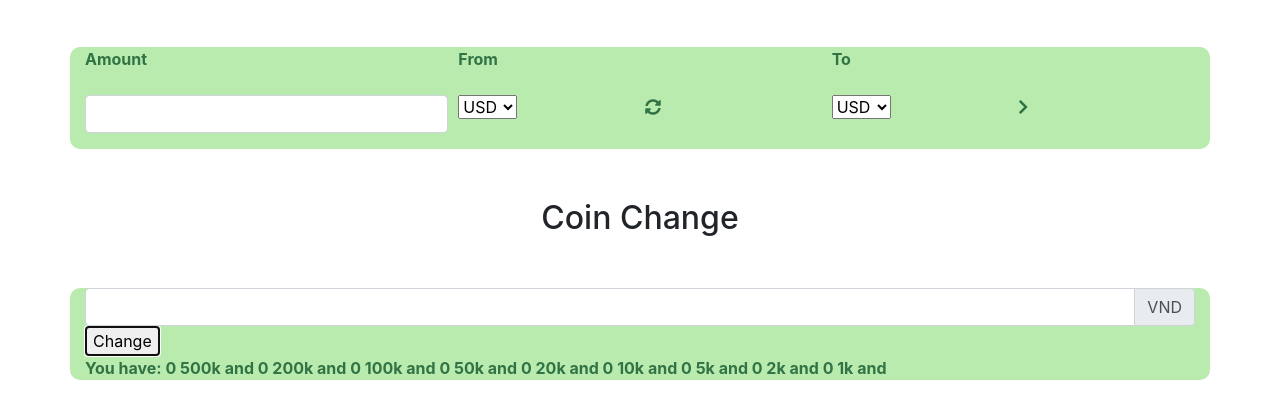
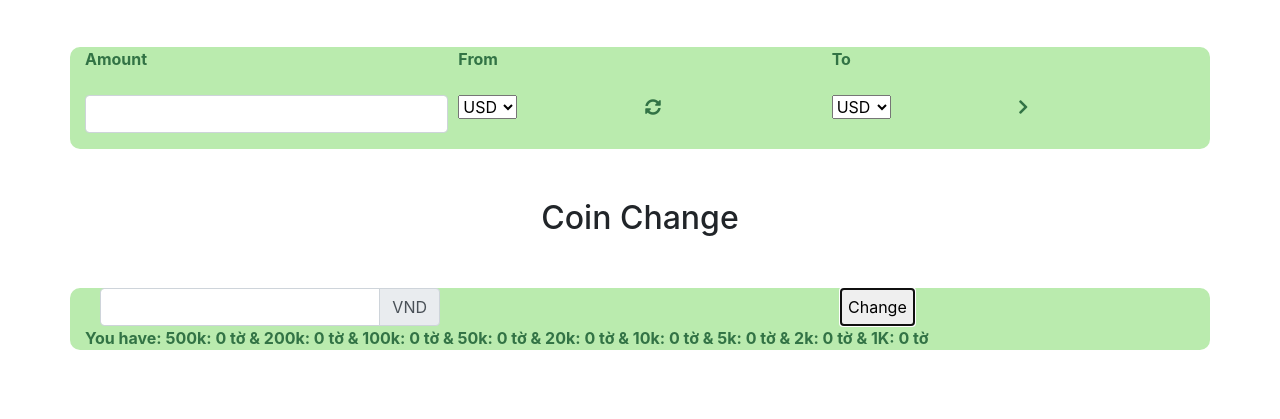
Before and after one commit to khanhlinhle/currency-convert-website, a plain HTML site: page index.html in a window 1280 px wide. Both pictures are taken after a click on the button "Change". Shown: the part 261-680 px from the top of the page. Drawn offline with nearby package versions, Linux system fonts and the light colour scheme.

Commit message:
finish the super rocket

```diff
--- a/css/styles.css
+++ b/css/styles.css
@@ -22,7 +22,7 @@ section {
     margin-bottom: 50px;
 }
 
-.input-group {
+.coin-change-box {
     display: flex;
-    justify-content: space-around;
+    justify-content: space-between;
 }
--- a/index.html
+++ b/index.html
@@ -59,16 +59,20 @@
             </div>
         </div>
     </section>
-    <section class="second-section">
+    <section>
         <h2 class="text-center">Coin Change</h2>
         <div class="container">
-            <div class="input-group">
-                <input type="text" class="form-control" aria-label="inputCoinChange" id="inputCoinChange">
-                <div class="input-group-append">
-                    <span class="input-group-text">VND</span>
+            <div class="coin-change-box">
+                <div class="input-group col-4">
+                    <input type="text" class="form-control" aria-label="inputCoinChange" id="inputCoinChange">
+                    <div class="input-group-append">
+                        <span class="input-group-text">VND</span>
+                    </div>
+                </div>
+                <div class="input-group col-4 offset-2">
+                    <button onclick="exchange()">Change</button>
                 </div>
             </div>
-            <button onclick="exchange()">Change</button>
             <div id="resultCoinChange">You have:</div>
     </section>
     <footer>
--- a/js/rocket.js
+++ b/js/rocket.js
@@ -34,13 +34,13 @@ function exchange() {
     }
 
     document.getElementById("resultCoinChange").innerHTML =
-        `You have: ${result.m500} 500k and
-                ${result.m200} 200k and
-                ${result.m100} 100k and
-                ${result.m50} 50k and
-                ${result.m20} 20k and
-                ${result.m10} 10k and
-                ${result.m5} 5k and
-                ${result.m2} 2k and
-                ${result.m1} 1k and`;
+        `You have: 500k: ${result.m500} tờ  &
+                200k: ${result.m200} tờ &
+                100k: ${result.m100} tờ &
+                50k: ${result.m50} tờ &
+                20k: ${result.m20} tờ &
+                10k: ${result.m10} tờ &
+                5k: ${result.m5} tờ &
+                2k: ${result.m2} tờ &
+                1K: ${result.m1} tờ`;
 }
```
